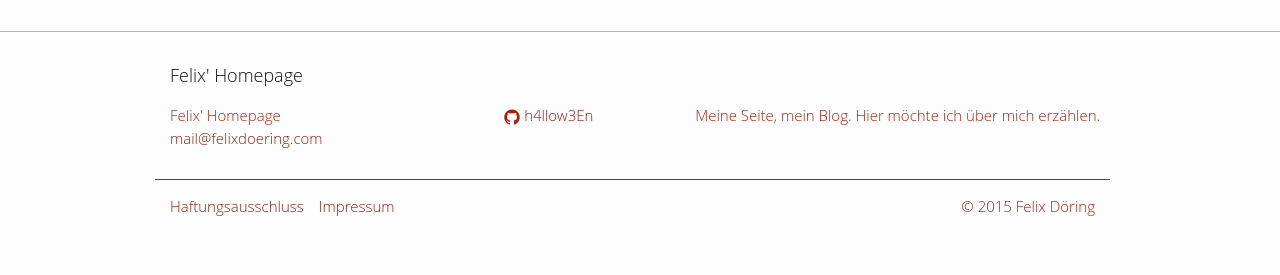
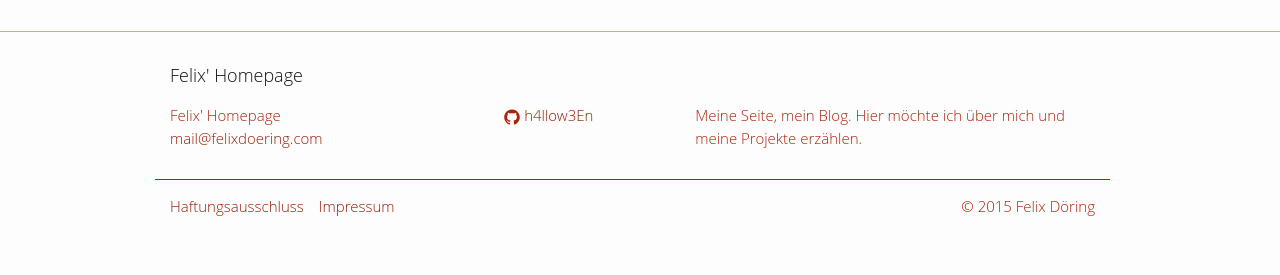
Before and after one commit to MarauderXtreme/felixdoering.com, a Jekyll site: the page built from index.html, in a window 1280 px wide. Shown: the part 1307-1582 px from the top of the page. Built offline with Jekyll 4.4.1, drawn with Linux system fonts in a browser that asks for light colours; the list of posts is cut into pages by our own code.

Commit message:
minor changes

```diff
--- a/_config.yml
+++ b/_config.yml
@@ -2,7 +2,7 @@
 title: Felix' Homepage
 email: mail@felixdoering.com
 description: > # this means to ignore newlines until "baseurl:"
-  Meine Seite, mein Blog. Hier möchte ich über mich erzählen.
+  Meine Seite, mein Blog. Hier möchte ich über mich und meine Projekte erzählen.
 baseurl: "" # the subpath of your site, e.g. /blog/
 url: "http://felixdoering.com" # the base hostname & protocol for your site
 github_username:  h4llow3En
```
Also changed, not shown: projects.md (+1 -1 lines).
